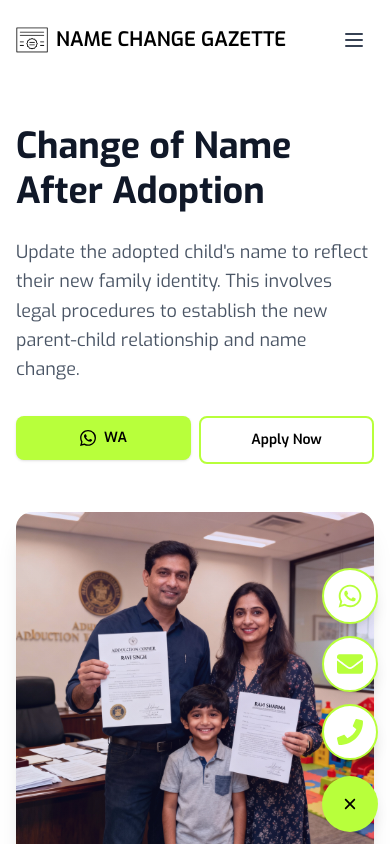
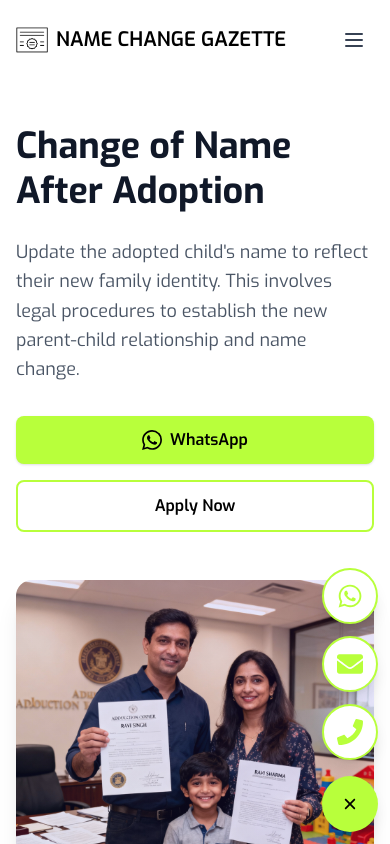
Before and after one commit to AneeVerse/rocket2, a Next.js app: page /name-change/after-adoption in a window 390 px wide. Shown: the top 844 px of the page. Built offline with nearby package versions, Linux system fonts and the light colour scheme.

Commit message:
feat: adjust mobile layout and update navbar branding
- Increase custom height for small mobile devices in globals.css
- Update navbar logo and add brand name text
- Simplify button layout and styling in name change page

```diff
--- a/src/app/globals.css
+++ b/src/app/globals.css
@@ -195,6 +195,6 @@ html {
 
 @media (max-width: 360px) and (max-height: 740px) {
   .custom-height {
-    height: 125vh;
+    height: 130vh;
   }
 }
--- a/src/app/name-change/[slug]/page.tsx
+++ b/src/app/name-change/[slug]/page.tsx
@@ -438,23 +438,21 @@ export default function NameChangeReasonPage({ params }: PageProps) {
               <p className="text-lg lg:text-xl text-gray-600 mb-8 leading-relaxed">
                 {reason.description}
               </p>
-              <div className="flex flex-row gap-2 sm:gap-4">
+              <div className="flex flex-col gap-4">
                  <Link
                    href="https://wa.me/917506849422"
                    target="_blank"
                    rel="noopener noreferrer"
-                   className="flex-1"
                  >
-                   <button className="w-full bg-[#B8FF3B] hover:bg-[#A3E635] text-black px-4 sm:px-8 py-3 rounded-lg font-semibold transition-colors duration-200 shadow-sm hover:shadow-md flex items-center justify-center gap-2 text-sm sm:text-base">
-                     <svg className="w-4 h-4 sm:w-5 sm:h-5" fill="currentColor" viewBox="0 0 24 24">
+                   <button className="w-full bg-[#B8FF3B] hover:bg-[#A3E635] text-black px-6 py-3 rounded-lg font-semibold transition-colors duration-200 shadow-sm hover:shadow-md flex items-center justify-center gap-2">
+                     <svg className="w-5 h-5" fill="currentColor" viewBox="0 0 24 24">
                        <path d="M17.472 14.382c-.297-.149-1.758-.867-2.03-.967-.273-.099-.471-.148-.67.15-.197.297-.767.966-.94 1.164-.173.199-.347.223-.644.075-.297-.15-1.255-.463-2.39-1.475-.883-.788-1.48-1.761-1.653-2.059-.173-.297-.018-.458.13-.606.134-.133.298-.347.446-.52.149-.174.198-.298.298-.497.099-.198.05-.371-.025-.52-.075-.149-.669-1.612-.916-2.207-.242-.579-.487-.5-.669-.51-.173-.008-.371-.01-.57-.01-.198 0-.52.074-.792.371-.272.297-1.04 1.016-1.04 2.479 0 1.462 1.065 2.875 1.213 3.074.149.198 2.096 3.2 5.077 4.487.709.306 1.262.489 1.694.625.712.227 1.36.195 1.871.118.571-.085 1.758-.719 2.006-1.413.248-.694.248-1.289.173-1.413-.074-.124-.272-.198-.57-.347m-5.421 7.403h-.004a9.87 9.87 0 01-5.031-1.378l-.361-.214-3.741.982.998-3.648-.235-.374a9.86 9.86 0 01-1.51-5.26c.001-5.45 4.436-9.884 9.888-9.884 2.64 0 5.122 1.03 6.988 2.898a9.825 9.825 0 012.893 6.994c-.003 5.45-4.437 9.884-9.885 9.884m8.413-18.297A11.815 11.815 0 0012.05 0C5.495 0 .16 5.335.157 11.892c0 2.096.547 4.142 1.588 5.945L.057 24l6.305-1.654a11.882 11.882 0 005.683 1.448h.005c6.554 0 11.89-5.335 11.893-11.893A11.821 11.821 0 0020.885 3.515z"/>
                      </svg>
-                     <span className="hidden xs:inline">WhatsApp</span>
-                     <span className="xs:hidden">WA</span>
+                     WhatsApp
                    </button>
                  </Link>
-                 <Link href="/#contact" className="flex-1">
-                   <button className="w-full border-2 border-[#B8FF3B] text-black hover:bg-[#B8FF3B] hover:text-black px-4 sm:px-8 py-3 rounded-lg font-semibold transition-colors duration-200 text-sm sm:text-base">
+                 <Link href="/#contact">
+                   <button className="w-full border-2 border-[#B8FF3B] text-black hover:bg-[#B8FF3B] hover:text-black px-6 py-3 rounded-lg font-semibold transition-colors duration-200">
                      Apply Now
                    </button>
                  </Link>
--- a/src/components/Navbar.tsx
+++ b/src/components/Navbar.tsx
@@ -124,12 +124,13 @@ const Navbar = () => {
             <div className="flex justify-between items-center px-6 py-5 border-b border-gray-100 bg-white">
               <Link href="/" className="flex items-center" onClick={() => setIsMenuOpen(false)}>
                 <Image
-                  src="/website-logo.svg"
+                  src="/images/nav-logo.png"
                   alt="Stardom"
                   width={125}
                   height={23}
                   className="h-7 w-auto"
                 />
+                <span className="ml-2 font-semibold text-black text-lg">NAME CHANGE GAZETTE</span>
               </Link>
               <button
                 onClick={() => setIsMenuOpen(false)}
```
